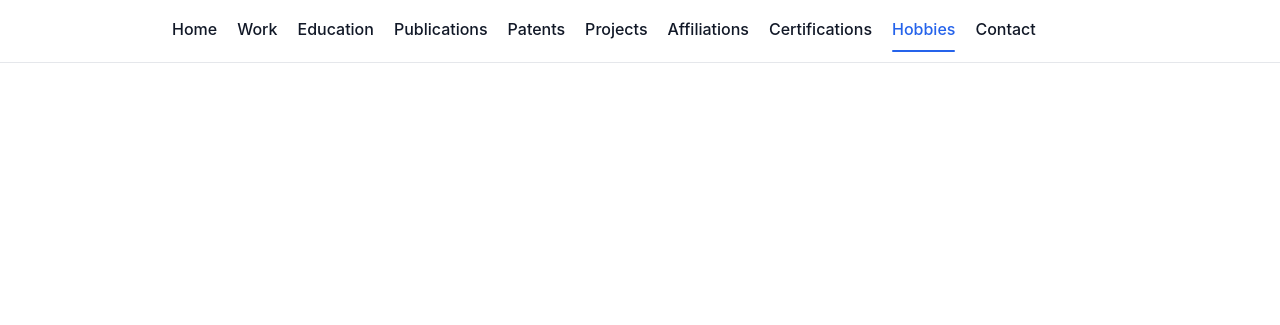
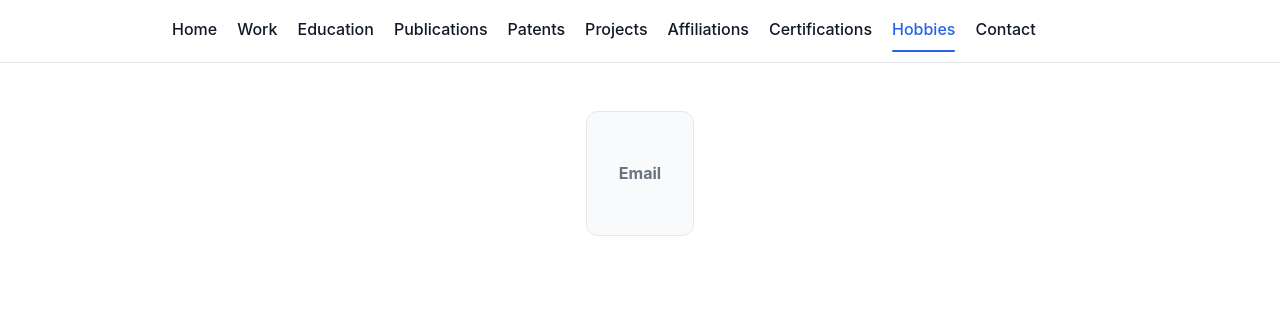
Before and after one commit to bilal-ismail/bilal-ismail.github.io, a Jekyll site: the page built from hobbies.md, in a window 1280 px wide. Shown: the top 325 px of the page. Built offline with Jekyll 4.4.1, drawn with Linux system fonts in a browser that asks for light colours.

Commit message:
Update hobbies.md

```diff
--- a/hobbies.md
+++ b/hobbies.md
@@ -1,5 +1,8 @@
 ---
 layout: page
 title: Hobbies & Interests
-data_source: hobbies
 ---
+
+<div class="contact-card">
+  <p><strong>Email</strong><br>{{ site.hobbies }}</p>
+</div>
```
